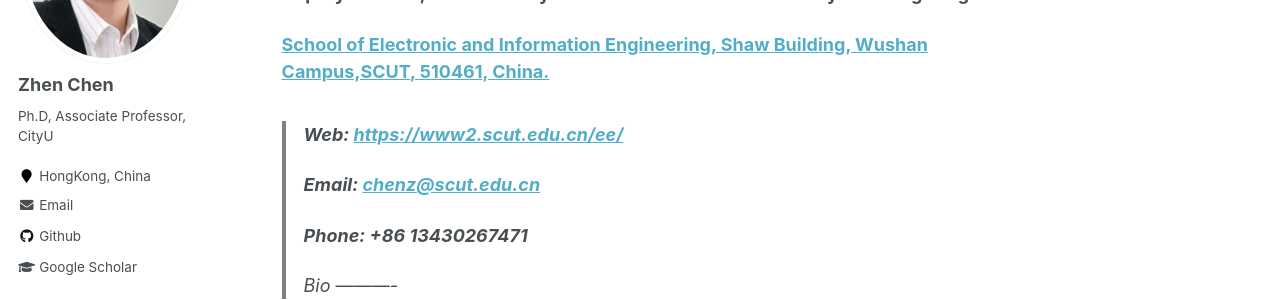
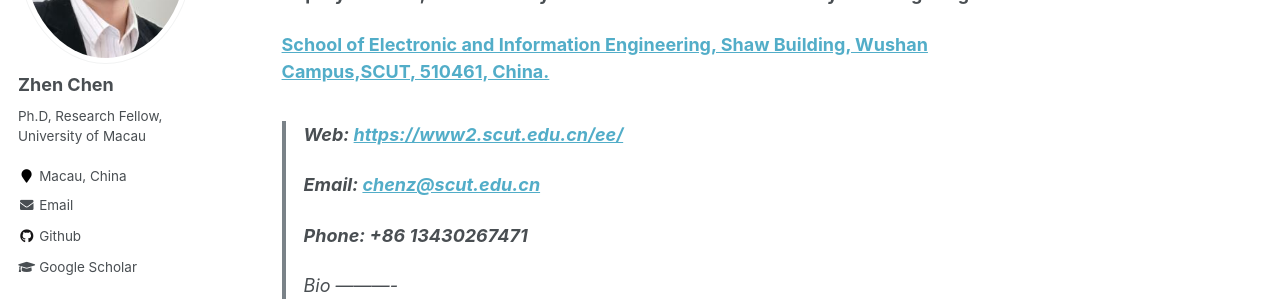
Before and after one commit to baile035/chenz_CV, a Jekyll site: the page built from _pages/about.md, in a window 1280 px wide. Shown: the part 271-571 px from the top of the page. Built offline with Jekyll 4.4.1, drawn with Linux system fonts in a browser that asks for light colours.

Commit message:
Update _config.yml

```diff
--- a/_config.yml
+++ b/_config.yml
@@ -82,8 +82,8 @@ analytics:
 author:
   name             : "Zhen Chen"
   avatar           : "ChenZhen.png"
-  bio              : "Ph.D, Associate Professor, CityU"
-  location         : "HongKong, China"
+  bio              : "Ph.D, Research Fellow, University of Macau"
+  location         : "Macau, China"
   employer         :
   pubmed           : #"https://www.ncbi.nlm.nih.gov/pubmed/?term=john+snow"
   googlescholar    : "https://scholar.google.com/citations?user=9noX9qoAAAAJ&hl=zh-CN"
```
